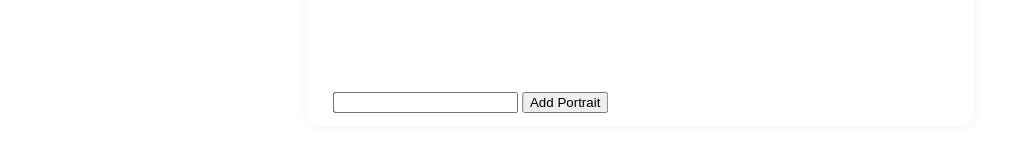
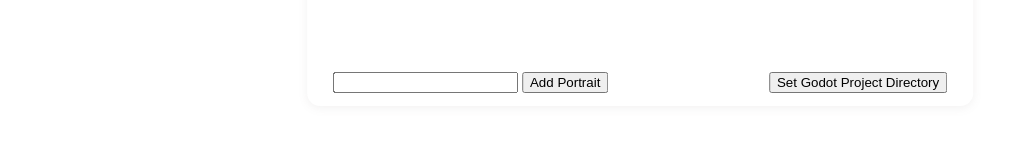
Before and after one commit to jeetbhow/dialnode, a Svelte app: page / in a window 1280 px wide. Both pictures are taken after a click on the button "Portraits". Shown: the part 554-706 px from the top of the page, without its empty margins (0-1010 px from the left). Built offline with nearby package versions, Linux system fonts and the light colour scheme.

Commit message:
wip(portrait): Set Godot project directory (no functionality)

```diff
--- a/src/preload/index.d.ts
+++ b/src/preload/index.d.ts
@@ -11,6 +11,7 @@ type ImageMetaData = {
 
 interface AppApi {
   selectImage: () => Promise<ImageMetaData | null>;
+  selectDirectory: () => Promise<string | null>;
 }
 
 declare global {
--- a/src/preload/index.ts
+++ b/src/preload/index.ts
@@ -5,6 +5,9 @@ import { electronAPI } from '@electron-toolkit/preload';
 const api = {
   selectImage: async () => {
     return await ipcRenderer.invoke('select-image');
+  },
+  selectDirectory: async () => {
+    return await ipcRenderer.invoke('select-directory');
   }
 };
 
--- a/src/renderer/src/App.svelte
+++ b/src/renderer/src/App.svelte
@@ -9,6 +9,7 @@
 
   import '@xyflow/svelte/dist/style.css';
 
+  let projectDir: string = $state('');
   let portraits: Portrait[] = $state([]);
 
   let nodes: DialogueNodeType[] = $state.raw([]);
@@ -76,7 +77,7 @@
     <Background />
   </SvelteFlow>
   {#if showPortraitModal}
-    <PortraitModal bind:portraits onClose={closePortraitModal} />
+    <PortraitModal bind:portraits bind:projectDir onClose={closePortraitModal} />
   {/if}
 </div>
 
--- a/src/renderer/src/components/portrait/PortraitModal.svelte
+++ b/src/renderer/src/components/portrait/PortraitModal.svelte
@@ -6,23 +6,27 @@
 
   type Props = {
     portraits: Portrait[];
+    projectDir: string;
     onClose: () => void;
   };
 
-  let { portraits = $bindable(), onClose }: Props = $props();
+  let { portraits = $bindable(), projectDir = $bindable(), onClose }: Props = $props();
 
-  let selectedId: string = $state();
-  let newPortraitName: string = $state();
-  let projectDir: string = $state();
+  let selectedId: string = $state('');
+  let newPortraitName: string = $state('');
 
   let selectedPortrait: Portrait = $derived(portraits.find((p) => p.id === selectedId) ?? null);
 
-  function selectPortrait(id: string) {
+  function selectPortrait(id: string): void {
     selectedId = id;
   }
 
-  function deletePortrait(id: string) {
+  function deletePortrait(id: string): void {
     portraits = portraits.filter((portrait) => portrait.id != id);
+  }
+
+  async function selectDirectory(): Promise<void> {
+    projectDir = await window.api.selectDirectory();
   }
 
   async function addPortrait() {
@@ -74,8 +78,14 @@
       </div>
     </div>
     <div class="controls">
-      <input type="text" bind:value={newPortraitName} />
-      <button onclick={addPortrait}>Add Portrait</button>
+      <div>
+        <input type="text" bind:value={newPortraitName} />
+        <button onclick={addPortrait}>Add Portrait</button>
+      </div>
+      <div>
+        <p>{projectDir}</p>
+        <button onclick={selectDirectory}>Set Godot Project Directory</button>
+      </div>
     </div>
   </div>
 </div>
@@ -98,13 +108,24 @@
     top: 50%;
     left: 50%;
     width: 50%;
-    height: 70%;
+    height: 65%;
     transform: translate(-50%, -50%);
     background-color: rgb(255, 255, 255);
     padding: 0 0.8rem;
     border-radius: 0.8rem;
     box-shadow: 0 2px 10px rgba(124, 119, 119, 0.1);
     z-index: 1000;
+  }
+
+  .controls {
+    display: flex;
+    justify-content: space-between;
+    align-items: end;
+  }
+
+  .controls p {
+    font-size: x-small;
+    margin: 0;
   }
 
   .content {
```
Also changed, not shown: src/main/index.ts (+9 -0 lines).
